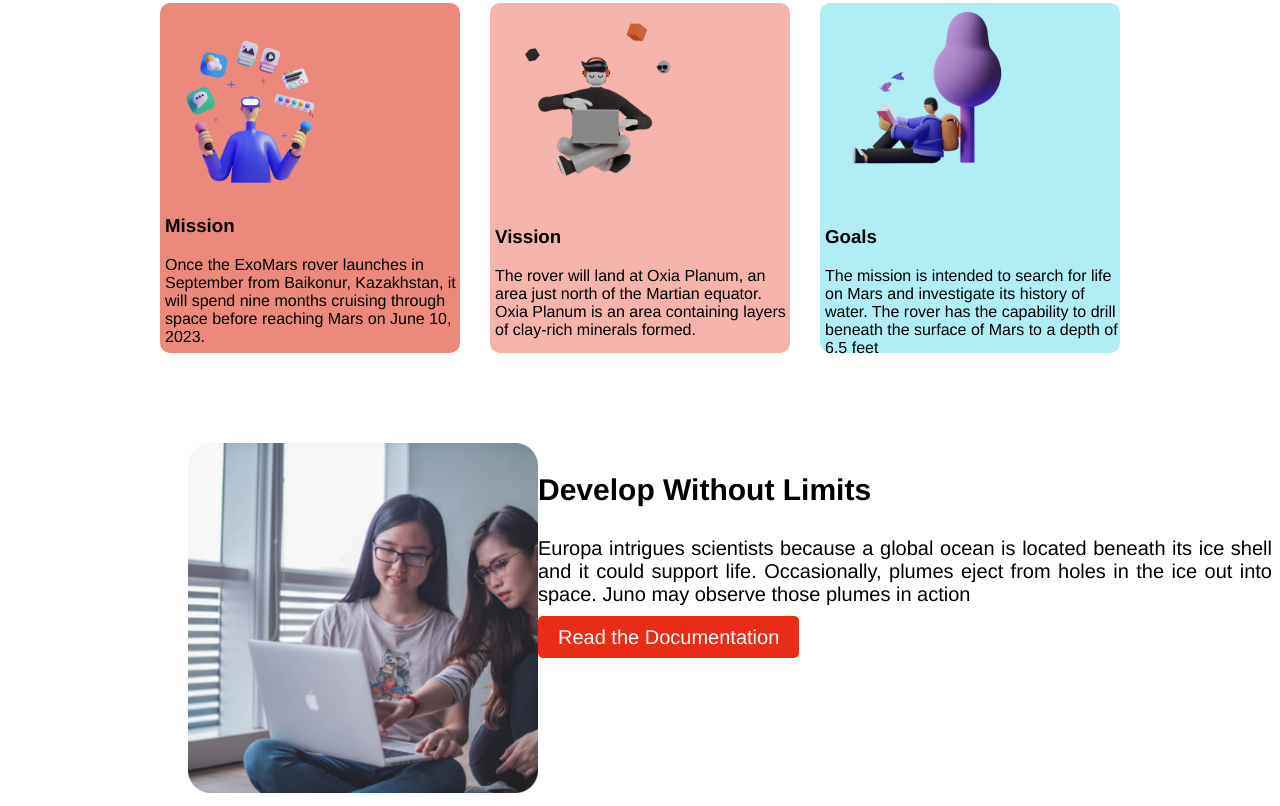
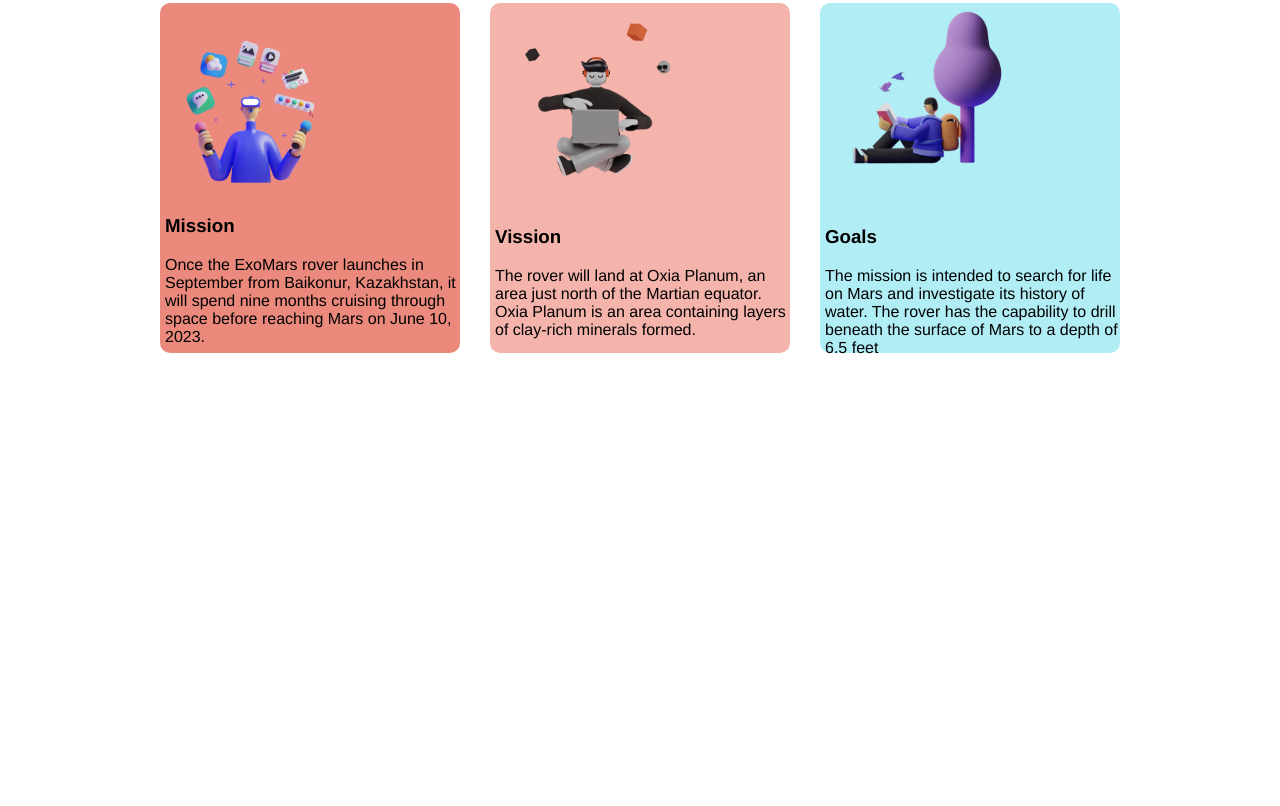
Before and after one commit to tanianasrin1/assignment-1-repo, a plain HTML site: page index.html in a window 1280 px wide. Shown: the part 707-1513 px from the top of the page. After the commit the page ends 1150 px from the top, so only its background shows below. Drawn offline with Linux system fonts and the light colour scheme.

```diff
--- a/index.html
+++ b/index.html
@@ -71,28 +71,11 @@
 
     </section>
 
-    <section class="mid-point">
-        <div class="mid-box">
-            <div class="mid-pic-size">
-                <img src="coding.png" alt="" width="350px" height="auto">
-            </div>
-
-            <div class="mid-hp-sixe">
-                <h3 class="mid-size">Develop Without Limits</h3>
-                <p>Europa intrigues scientists because a global ocean is located beneath its ice shell and it could support life. Occasionally, plumes eject from holes in the ice out into space. Juno may observe those plumes in action</p>
-
-                <a class="mid-ancher" href="">Read the Documentation</a>
-            </div>
-
-        </div>
-
-    </section>
-
-    <section class="Global Community">
-
 
     </section>
 
 
+
+
 </body>
 </html>
--- a/style.css
+++ b/style.css
@@ -97,7 +97,6 @@ h1 {
 .mid-point {
   font-size: 20px;
   font-family: "Franklin Gothic Medium", "Arial Narrow", Arial, sans-serif;
-  text-align: justify;
 }
 .mid-ancher {
   text-decoration: none;
```
